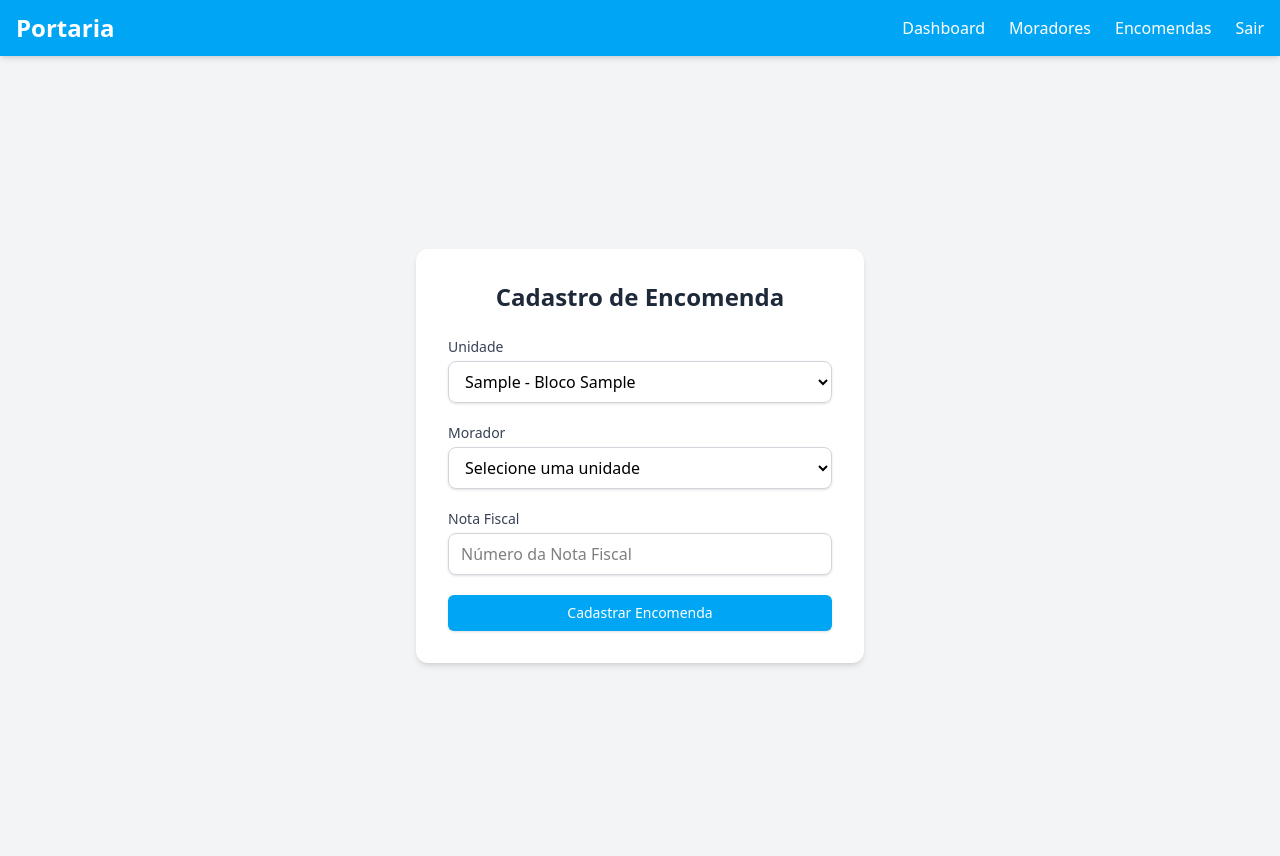
After one commit to boechatbrendon/sistema-portaria, a Flask app: page /cadastra_encomenda in a window 1280 px wide. The commit adds this page. Run offline with Flask 3, Linux system fonts and the light colour scheme; a user stored in the database is signed in; tables that the repository leaves empty hold one stand-in row (values such as "Sample post").

Commit message:
Criando rota para cadastro de encomenda, e carregamento de moradores com ajax

```diff
--- a/app/forms.py
+++ b/app/forms.py
@@ -29,3 +29,9 @@ class FormMorador(FlaskForm):
         morador = Morador.query.filter_by(cpf=cpf_limpo).first()
         if morador:
             raise ValidationError('Morador com o CPF informado Ja esta Cadastrado')
+
+
+class FormEncomenda(FlaskForm):
+    unidade = SelectField('Unidade', choices=[], coerce=int)
+    nf = StringField('Nota Fiscal', validators=[DataRequired()])
+    botao_cadastra =SubmitField('Cadastra Encomenda')
--- a/app/routes.py
+++ b/app/routes.py
@@ -1,10 +1,11 @@
 from app import app, database
-from flask import render_template, flash, redirect, url_for
-from app.forms import Formlogin, FormMorador
-from app.models import Usuario, Unidade, Morador
+from flask import render_template, flash, redirect, url_for, jsonify, request
+from app.forms import Formlogin, FormMorador, FormEncomenda
+from app.models import Usuario, Unidade, Morador, Encomenda
 from flask_login import login_user, login_required, logout_user, current_user
 from werkzeug.utils import secure_filename
 import os
+from datetime import datetime
 
 
 @app.route('/login', methods=['GET', 'POST'])
@@ -97,3 +98,38 @@ def moradores_unidade(id):
     unidade = Unidade.query.get(id)
     moradores = Morador.query.filter_by(unidade_id=id).all()
     return render_template('moradores_unidade.html', unidade=unidade, moradores=moradores)
+
+@app.route('/moradores-da-unidade/<int:unidade_id>')
+@login_required
+def moradores_da_unidade(unidade_id):
+    moradores = Morador.query.filter_by(unidade_id=unidade_id).all()
+    moradores_json = [{"id": m.id, "nome": m.nome} for m in moradores]
+    return jsonify(moradores_json)
+
+@app.route('/cadastra_encomenda', methods=['GET', 'POST'])
+@login_required
+def cadastra_encomenda():
+    unidades = Unidade.query.all()
+
+    if request.method == 'POST':
+        morador_id = request.form.get('morador_id')
+        nf = request.form.get('nf')
+        porteiro = current_user.nome
+
+        if not morador_id or not nf:
+            flash("Todos os campos são obrigatórios!", "danger")
+            return redirect(url_for('nova_encomenda'))
+
+        encomenda = Encomenda(
+            morador_id=int(morador_id),
+            nf=nf,
+            porteiro=porteiro,
+            data_recebimento=datetime.now()
+        )
+        database.session.add(encomenda)
+        database.session.commit()
+
+        flash("Encomenda cadastrada com sucesso!", "success")
+        return redirect(url_for('home'))
+
+    return render_template('cadastra_encomenda.html', unidades=unidades)
--- /dev/null
+++ b/app/templates/cadastra_encomenda.html
@@ -0,0 +1,106 @@
+{% extends 'base.html' %}
+
+{% block titulo %}
+    SistemaPortaria - Cadastro Moradores
+{% endblock %}
+
+{% block body %}
+<div class="bg-gray-100 min-h-screen flex items-center justify-center px-4">
+  <div class="w-full max-w-md bg-white dark:bg-gray-800 rounded-xl shadow-md p-6 sm:p-8">
+
+    <h2 class="text-center text-2xl font-bold text-gray-800 dark:text-white mb-6">Cadastro de Encomenda</h2>
+
+    <form method="POST" class="space-y-5">
+
+      <div>
+        <label for="unidade-select" class="block text-sm font-medium text-gray-700 dark:text-white">Unidade</label>
+        <select
+          id="unidade-select"
+          name="unidade_id"
+          required
+          class="mt-1 block w-full rounded-lg border border-gray-300 dark:border-gray-600 py-2 px-3 shadow-sm focus:border-sky-500 focus:ring focus:ring-sky-200 dark:focus:ring-sky-500 focus:ring-opacity-50 dark:bg-gray-700 dark:text-white"
+        >
+          {% for unidade in unidades %}
+            <option value="{{ unidade.id }}">{{ unidade.numero }} - Bloco {{ unidade.bloco }}</option>
+          {% endfor %}
+        </select>
+      </div>
+
+      <div>
+        <label for="morador-select" class="block text-sm font-medium text-gray-700 dark:text-white">Morador</label>
+        <select
+          id="morador-select"
+          name="morador_id"
+          required
+          class="mt-1 block w-full rounded-lg border border-gray-300 dark:border-gray-600 py-2 px-3 shadow-sm focus:border-sky-500 focus:ring focus:ring-sky-200 dark:focus:ring-sky-500 focus:ring-opacity-50 dark:bg-gray-700 dark:text-white"
+        >
+          <option value="">Selecione uma unidade</option>
+        </select>
+      </div>
+
+      <div>
+        <label for="nf-input" class="block text-sm font-medium text-gray-700 dark:text-white">Nota Fiscal</label>
+        <input
+          type="text"
+          id="nf-input"
+          name="nf"
+          placeholder="Número da Nota Fiscal"
+          required
+          class="mt-1 block w-full rounded-lg border border-gray-300 dark:border-gray-600 py-2 px-3 shadow-sm focus:border-sky-500 focus:ring focus:ring-sky-200 dark:focus:ring-sky-500 focus:ring-opacity-50 dark:bg-gray-700 dark:text-white"
+        />
+      </div>
+
+      <div>
+        <button
+          type="submit"
+          class="w-full bg-sky-500 hover:bg-sky-600 text-white text-sm font-medium py-2 rounded-md shadow-sm transition duration-150"
+        >
+          Cadastrar Encomenda
+        </button>
+      </div>
+    </form>
+  </div>
+</div>
+
+<script>
+  document.addEventListener('DOMContentLoaded', function () {
+    const unidadeSelect = document.getElementById('unidade-select')
+    const moradorSelect = document.getElementById('morador-select')
+
+    unidadeSelect.addEventListener('change', function () {
+      const unidadeId = this.value
+
+      if (!unidadeId) {
+        moradorSelect.innerHTML = '<option value="">Selecione uma unidade</option>'
+        return
+      }
+
+      fetch(`/moradores-da-unidade/${unidadeId}`)
+        .then(response => {
+          if (!response.ok) throw new Error('Erro ao buscar moradores')
+          return response.json()
+        })
+        .then(moradores => {
+          moradorSelect.innerHTML = ''
+
+          if (moradores.length === 0) {
+            moradorSelect.innerHTML = '<option value="">Nenhum morador encontrado</option>'
+            return
+          }
+
+          moradores.forEach(morador => {
+            const option = document.createElement('option')
+            option.value = morador.id
+            option.textContent = morador.nome
+            moradorSelect.appendChild(option)
+          })
+        })
+        .catch(error => {
+          console.error(error)
+          moradorSelect.innerHTML = '<option value="">Erro ao carregar moradores</option>'
+        })
+    })
+  })
+</script>
+
+{% endblock %}
--- a/app/templates/nav.html
+++ b/app/templates/nav.html
@@ -20,7 +20,7 @@
         <li class="relative group">
           <a href="#" class="hover:text-gray-200">Encomendas</a>
           <ul class="absolute hidden group-hover:block bg-white dark:bg-gray-700 shadow-md py-2 mt-1 rounded-md w-48">
-            <li><a href="" class="block px-4 py-2 hover:bg-gray-100 dark:hover:bg-gray-600">Nova Encomenda</a></li>
+            <li><a href="{{ url_for('cadastra_encomenda') }}" class="block px-4 py-2 hover:bg-gray-100 dark:hover:bg-gray-600">Nova Encomenda</a></li>
             <li><a href="" class="block px-4 py-2 hover:bg-gray-100 dark:hover:bg-gray-600">Baixa</a></li>
           </ul>
         </li>
@@ -36,7 +36,7 @@
       <li>
         <button id="services-dropdown-toggle" class="w-full text-left py-2 hover:text-sky-600">Encomendas</button>
         <ul id="services-dropdown" class="hidden pl-4">
-          <li><a href="" class="block py-2 hover:text-sky-600">Nova</a></li>
+          <li><a href="{{ url_for('cadastra_encomenda') }}" class="block py-2 hover:text-sky-600">Nova</a></li>
           <li><a href="" class="block py-2 hover:text-sky-600">Baixa</a></li>
         </ul>
       </li>
```
